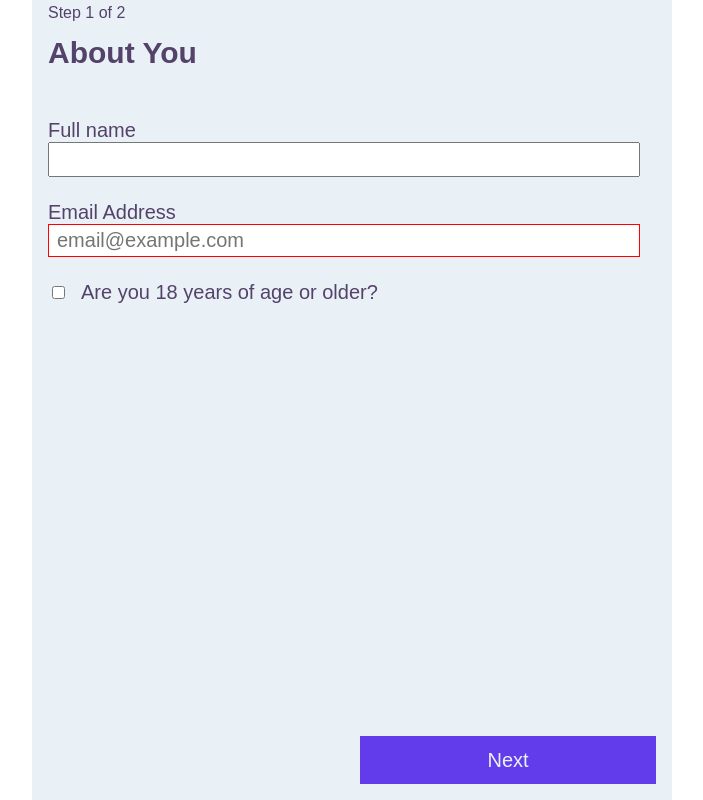
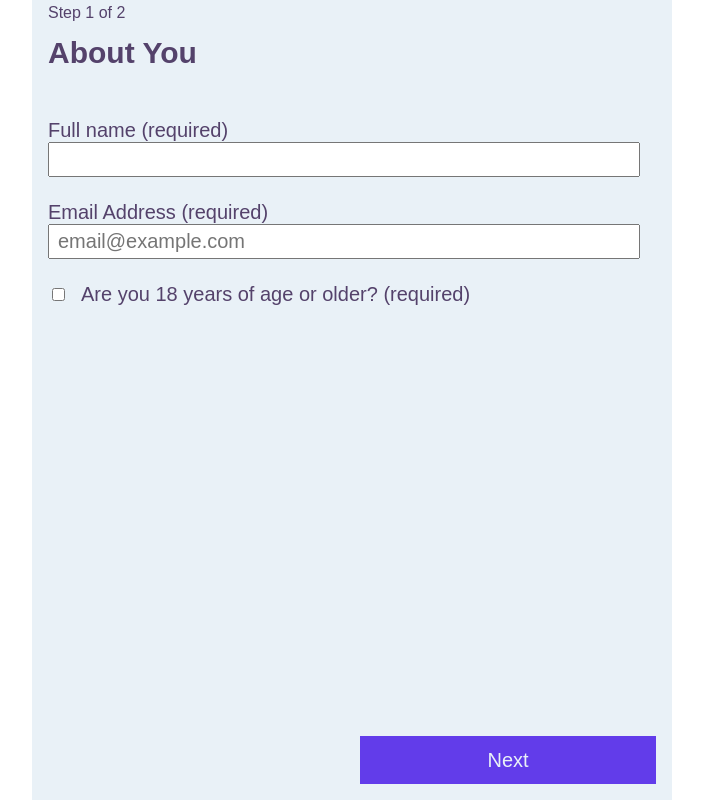
Before and after one commit to xgebi/frontier-react-exercise, a React (Create React App) app: page / in a window 1280 px wide. Shown: the whole page, without its empty margins (288-991 px from the left). Built offline with nearby package versions, Linux system fonts and the light colour scheme.

Commit message:
Last tweaks

```diff
--- a/src/components/App.tsx
+++ b/src/components/App.tsx
@@ -29,7 +29,7 @@ function App() {
   }, [])
 
   /**
-   * Function which serves as event listener to change data in app's state
+   * Function which serves as event listener to data change from components
    * @param passedData
    */
   const processData = (passedData: { id: string, value: string, remove?: boolean }) => {
--- a/src/components/Element.tsx
+++ b/src/components/Element.tsx
@@ -35,7 +35,7 @@ function SingleChoiceComponent({ data, passData, appState }: ElementComponentPro
     <div className={"element"}>
       <label htmlFor={data.id}>
         <input type="checkbox" name={data.id} id={data.id} onChange={processData} checked={value} />
-        {data.question_text}
+        {data.question_text} {data.metadata.required && <span>(required)</span>}
       </label>
     </div>
   );
@@ -84,7 +84,7 @@ function MultiChoiceComponent({ data, passData, appState }: ElementComponentProp
   }
   return (
     <div className={"element"}>
-      <span>{data.question_text}</span>
+      <span>{data.question_text} {data.metadata.required && <span>(required)</span>}</span>
       <div className={`dropdown`}>
         {data.metadata.options?.map(option => {
           return (
@@ -109,12 +109,16 @@ function MultiChoiceComponent({ data, passData, appState }: ElementComponentProp
  */
 function TextComponent({ data, passData, appState }: ElementComponentProps): JSX.Element {
   const [value, setValue] = useState(appState.get(data.id) ? appState.get(data.id)! : "");
+  const [valid, setValid] = useState(true)
 
   /**
    * Prepares data for app's state update
    * @param event
    */
   function processData(event: React.FocusEvent<HTMLInputElement>) {
+    if (event.target.pattern && event.target.value.length > 0) {
+      setValid(!!event.target.value.match(event.target.pattern));
+    }
     passData({
       id: data.id,
       value: event.target.value,
@@ -131,6 +135,7 @@ function TextComponent({ data, passData, appState }: ElementComponentProps): JSX
             required={data.metadata.required}
             pattern={data.metadata.pattern}
             placeholder={data.metadata.placeholder}
+            className={!valid ? "invalid" : ""}
             value={value}
             onChange={event => setValue(event.target.value)}
             onBlur={processData}/>
@@ -166,7 +171,7 @@ function TextComponent({ data, passData, appState }: ElementComponentProps): JSX
   }
   return (
     <div className={"element"}>
-      <label htmlFor={data.id}>{data.question_text}</label>
+      <label htmlFor={data.id}>{data.question_text} {data.metadata.required && <span>(required)</span>}</label>
       {input()}
     </div>
   );
@@ -195,7 +200,7 @@ function TextareaComponent({ data, passData, appState }: ElementComponentProps):
   }
   return (
     <div className={"element"}>
-      <label htmlFor={data.id}>{data.question_text}</label>
+      <label htmlFor={data.id}>{data.question_text} {data.metadata.required && <span>(required)</span>}</label>
       <textarea
         id={data.id}
         name={data.id}
--- a/src/styles.css
+++ b/src/styles.css
@@ -13,7 +13,11 @@ body {
     font-size: 1.25em;
 }
 
-body main {
+main {
+    --primary-color: teal;
+    --secondary-color: orange;
+    --background-color: #eee;
+    --text-color: #111;
     grid-column: 2 / 3;
     display: grid;
     gap: 1rem;
@@ -88,7 +92,7 @@ input {
     margin-right: 1rem;
 }
 
-input[type="email"]:invalid {
+input[type="email"].invalid {
     border: 1px solid red;
 }
 
```
